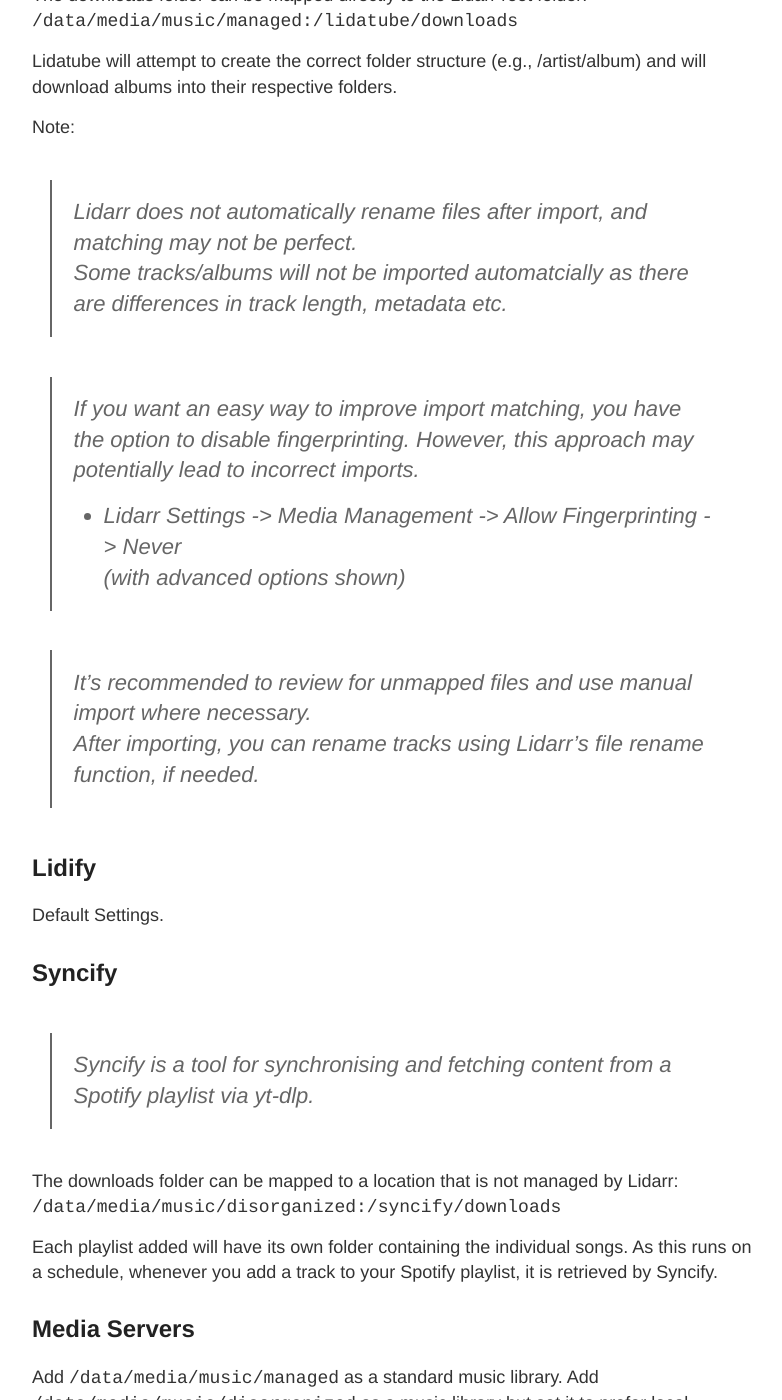
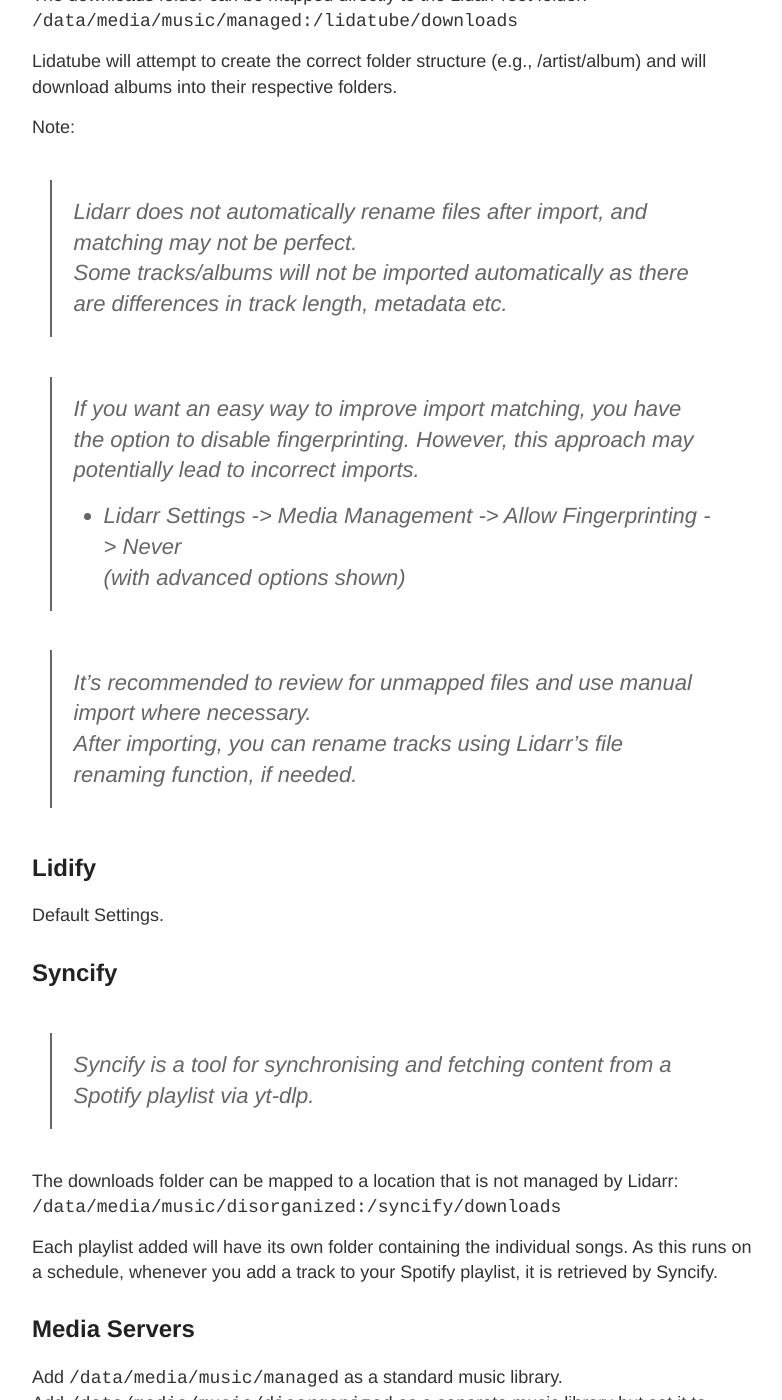
Before and after one commit to TheWicklowWolf/TheWicklowWolf.github.io, a Jekyll site: the page built from _posts/2024-07-22-music-stack.md, in a window 1280 px wide and 1400 px high, scrolled down 1629 px. Shown: the whole window, without its empty margins (248-1030 px from the left). Built offline with Jekyll 4.4.1, drawn with Linux system fonts in a browser that asks for light colours; some of the changed text lies outside the part shown.

Commit message:
Update 2024-07-22-music-stack.md

```diff
--- a/_posts/2024-07-22-music-stack.md
+++ b/_posts/2024-07-22-music-stack.md
@@ -49,14 +49,14 @@ Lidatube will attempt to create the correct folder structure (e.g., /artist/albu
 
 Note:
 > Lidarr does not automatically rename files after import, and matching may not be perfect.
-> Some tracks/albums will not be imported automatcially as there are differences in track length, metadata etc.
+> Some tracks/albums will not be imported automatically as there are differences in track length, metadata etc.
 
 > If you want an easy way to improve import matching, you have the option to disable fingerprinting. However, this approach may _potentially_ lead to incorrect imports.
 > - Lidarr Settings -> Media Management -> Allow Fingerprinting -> Never
     (with advanced options shown)
 
 > It's recommended to review for unmapped files and use manual import where necessary.
-> After importing, you can rename tracks using Lidarr's file rename function, if needed.
+> After importing, you can rename tracks using Lidarr's file renaming function, if needed.
 
 
 ## Lidify
```
Also changed, not shown: other parts of _posts/2024-07-22-music-stack.md (+2 -2 lines).
